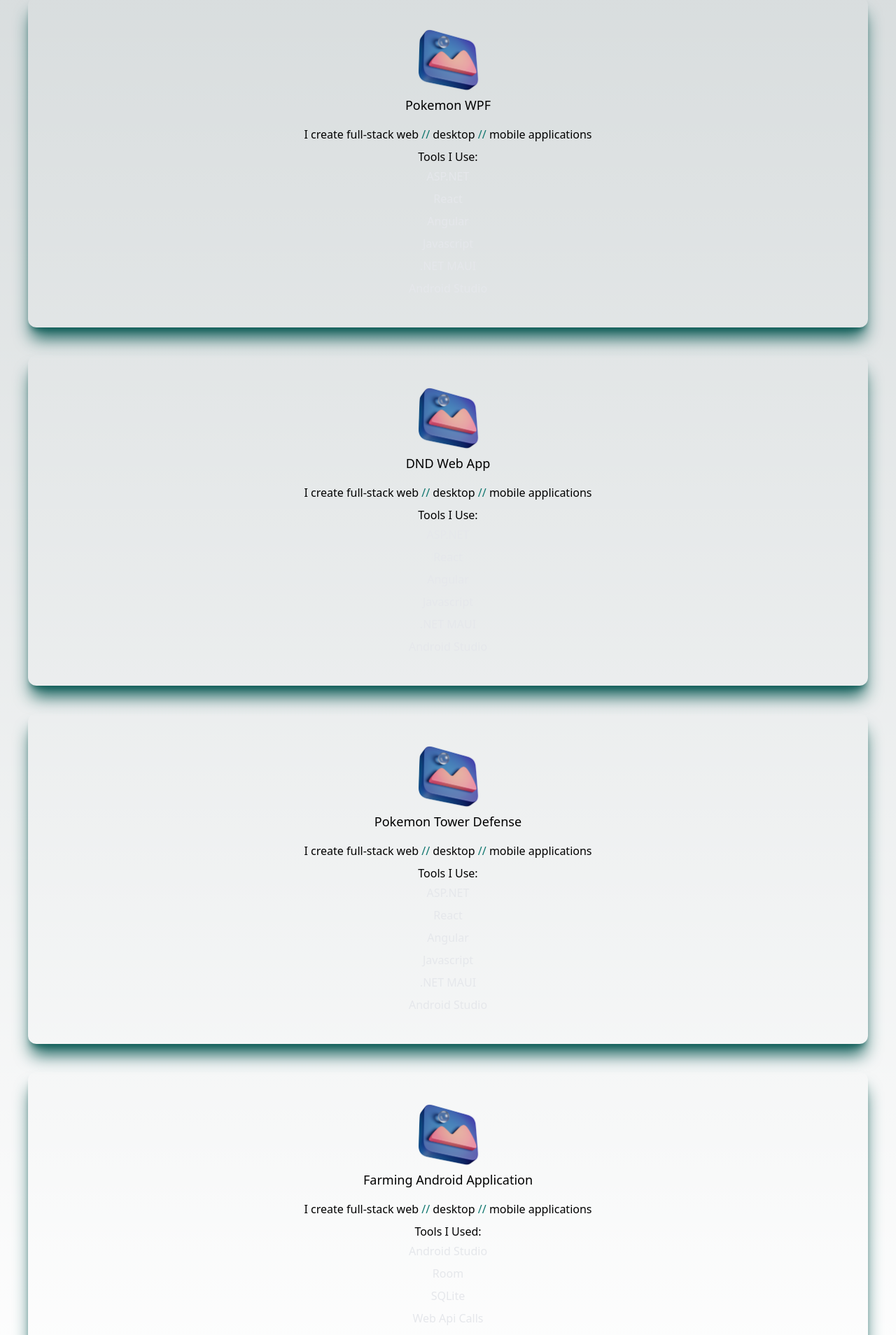
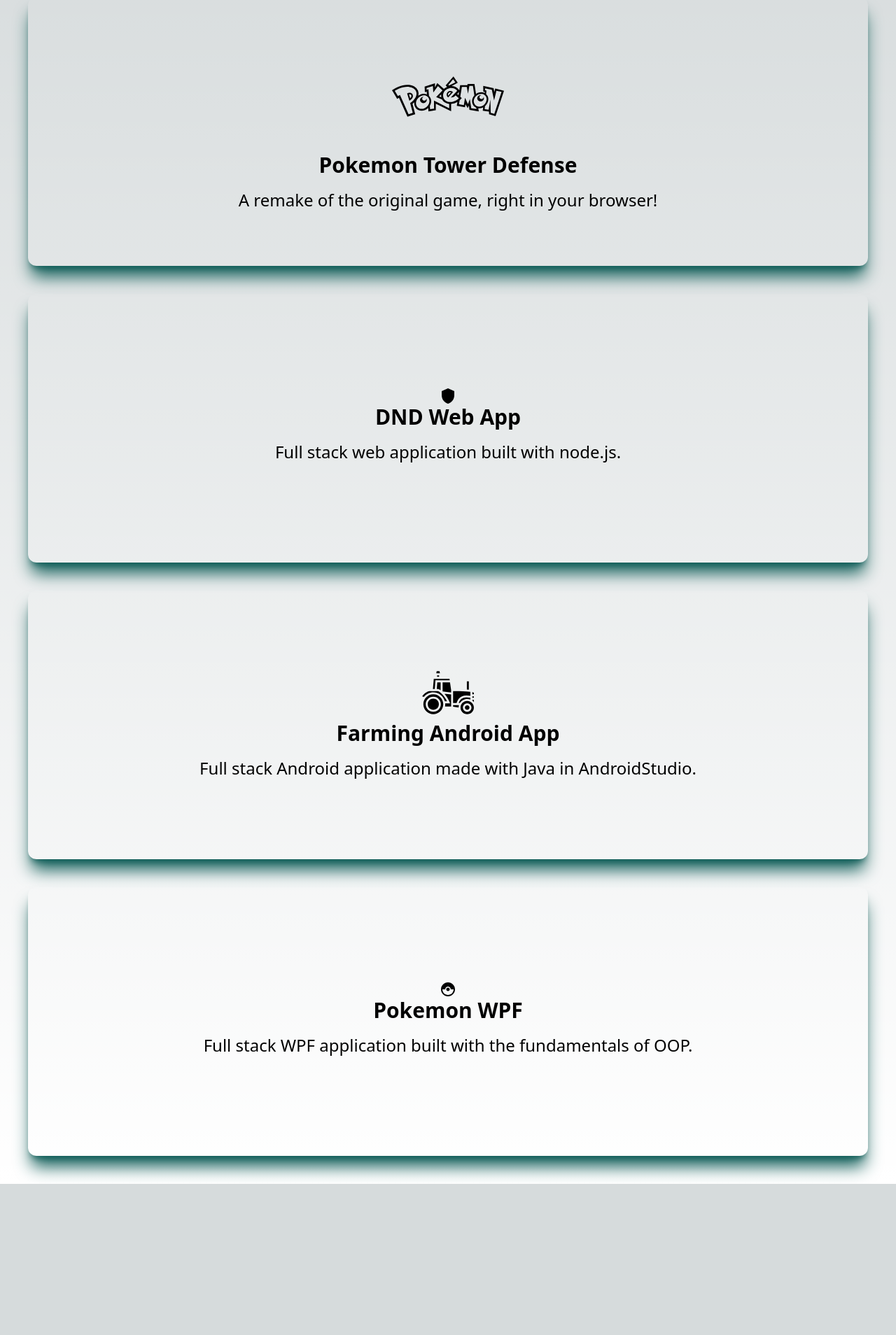
Before and after one commit to SAnderson-96/nextjsReactTailwind, a Next.js app in the folder react-portfolio/: page /projects in a window 1280 px wide. Shown: the part 160-2068 px from the top of the page at 70% size. After the commit the page ends 1852 px from the top, so only its background shows below. Built offline with nearby package versions, Linux system fonts and the light colour scheme.

Commit message:
Added more to projects page

```diff
--- a/react-portfolio/src/pages/projects.jsx
+++ b/react-portfolio/src/pages/projects.jsx
@@ -3,112 +3,73 @@
 import Image from "next/image";
 import design from "../../public/design.png";
 import Link from "next/link";
-import styles from "../styles/Home.module.css";
+import styles from "../styles/projects.module.css";
+import { CatchingPokemon } from "@mui/icons-material";
+import ShieldIcon from '@mui/icons-material/Shield';
+import {SiPokemon} from 'react-icons/si';
+import {GiFarmTractor} from 'react-icons/gi';
 
-export default function Projects(){
-    return(
+export default function Projects() {
+  return (
     <>
       <Head>
         <title>Samuel Anderson Portfolio</title>
-        <meta name="description" content="Generated by create next app" />
-        <meta name="viewport" content="width=device-width, initial-scale=1" />
-        <link rel="icon" href="/favicon.ico" />
+        <meta name='description' content='Generated by create next app' />
+        <meta name='viewport' content='width=device-width, initial-scale=1' />
+        <link rel='icon' href='/favicon.ico' />
       </Head>
-      <main className="px-10">
-          <Navbar/>
+      <main className='px-10'>
+        <Navbar />
         <section>
+
         <div>
-            <div className="text-center shadow-xl shadow-teal-800 p-10 rounded-xl my-10">
-              <Image
-                className="mx-auto"
-                src={design}
-                width={100}
-                height={100}
-              />
-              <h3 className="text-lg font-medium">Pokemon WPF</h3>
-              <p className="pt-4 pb-2">
-                I create full-stack web <span className=" text-teal-700">//</span> desktop{" "}
-                <span className=" text-teal-700">//</span> mobile applications
+            <Link href="/dnd" className={styles.childrenChangeOnHoverTower}>
+            <div className='text-center shadow-xl shadow-teal-800 p-10 rounded-xl my-10 flex items-center justify-center h-96 flex-col'>
+              <SiPokemon className="mx-auto text-3xl w-40 h-40"/>
+              <h3 className='text-3xl font-bold'>Pokemon Tower Defense</h3>
+              <p className='pt-4 pb-4 text-2xl font-medium'>
+                A remake of the original game, right in your browser!
               </p>
-              <h4>Tools I Use:</h4>
-              <p className="text-gray-200 py-1">ASP.NET</p>
-              <p className="text-gray-200 py-1">React</p>
-              <p className="text-gray-200 py-1">Angular</p>
-              <p className="text-gray-200 py-1">Javascript</p>
-              <p className="text-gray-200 py-1">.NET MAUI</p>
-              <p className="text-gray-200 py-1">Android Studio</p>
             </div>
+            </Link>
           </div>
 
           <div>
-            <div className="text-center shadow-xl shadow-teal-800 p-10 rounded-xl my-10">
-              <Image
-                className="mx-auto"
-                src={design}
-                width={100}
-                height={100}
-              />
-              <h3 className="text-lg font-medium">DND Web App</h3>
-              <p className="pt-4 pb-2">
-                I create full-stack web <span className=" text-teal-700">//</span> desktop{" "}
-                <span className=" text-teal-700">//</span> mobile applications
+            <Link href="/dnd" className={styles.childrenChangeOnHoverDnd}>
+            <div className='text-center shadow-xl shadow-teal-800 p-10 rounded-xl my-10 flex items-center justify-center h-96 flex-col'>
+              <ShieldIcon className="mx-auto text-3xl w-20 h-20"/>
+              <h3 className='text-3xl font-bold'>DND Web App</h3>
+              <p className='pt-4 pb-2 text-2xl font-medium'>
+                Full stack web application built with node.js.
               </p>
-              <h4>Tools I Use:</h4>
-              <p className="text-gray-200 py-1">ASP.NET</p>
-              <p className="text-gray-200 py-1">React</p>
-              <p className="text-gray-200 py-1">Angular</p>
-              <p className="text-gray-200 py-1">Javascript</p>
-              <p className="text-gray-200 py-1">.NET MAUI</p>
-              <p className="text-gray-200 py-1">Android Studio</p>
             </div>
+            </Link>
           </div>
 
           <div>
-            <div className="text-center shadow-xl shadow-teal-800 p-10 rounded-xl my-10">
-              <Image
-                className="mx-auto"
-                src={design}
-                width={100}
-                height={100}
-              />
-              <h3 className="text-lg font-medium">Pokemon Tower Defense</h3>
-              <p className="pt-4 pb-2">
-                I create full-stack web <span className=" text-teal-700">//</span> desktop{" "}
-                <span className=" text-teal-700">//</span> mobile applications
+              <Link href="/pokemon-wpf" className={styles.childrenChangeOnHoverFarm}>
+                <div className='text-center shadow-xl shadow-teal-800 p-10 rounded-xl my-10 flex items-center justify-center h-96 flex-col'>
+                    <GiFarmTractor className='mx-auto text-3xl w-20 h-20' />
+                    <h3 className='text-3xl font-bold'>Farming Android App</h3>
+                    <p className='pt-4 pb-2 text-2xl font-medium'>
+                      Full stack Android application made with Java in AndroidStudio.
                     </p>
-              <h4>Tools I Use:</h4>
-              <p className="text-gray-200 py-1">ASP.NET</p>
-              <p className="text-gray-200 py-1">React</p>
-              <p className="text-gray-200 py-1">Angular</p>
-              <p className="text-gray-200 py-1">Javascript</p>
-              <p className="text-gray-200 py-1">.NET MAUI</p>
-              <p className="text-gray-200 py-1">Android Studio</p>
                   </div>
+            </Link>
           </div>
 
           <div>
-            <div className="text-center shadow-xl shadow-teal-800 p-10 rounded-xl my-10">
-              <Image
-                className="mx-auto"
-                src={design}
-                width={100}
-                height={100}
-              />
-              <h3 className="text-lg font-medium">Farming Android Application</h3>
-              <p className="pt-4 pb-2">
-                I create full-stack web <span className=" text-teal-700">//</span> desktop{" "}
-                <span className=" text-teal-700">//</span> mobile applications
+              <Link href="/pokemon-wpf" className={styles.childrenChangeOnHoverPokemon}>
+                <div className='text-center shadow-xl shadow-teal-800 p-10 rounded-xl my-10 flex items-center justify-center h-96 flex-col'>
+                    <CatchingPokemon className='mx-auto text-3xl w-20 h-20' />
+                    <h3 className='text-3xl font-bold'>Pokemon WPF</h3>
+                    <p className='pt-4 pb-2 text-2xl font-medium'>
+                      Full stack WPF application built with the fundamentals of OOP.
                     </p>
-              <h4>Tools I Used:</h4>
-              <p className="text-gray-200 py-1">Android Studio</p>
-              <p className="text-gray-200 py-1">Room</p>
-              <p className="text-gray-200 py-1">SQLite</p>
-              <p className="text-gray-200 py-1">Web Api Calls</p>
-              <Link href="https://square.github.io/picasso/" target="_blank"><p className="text-gray-200 py-1">Picasso</p>
+                  </div>
             </Link>
-              <p className="text-gray-200 py-1">Android Studio</p>
           </div>
-          </div>
+
         </section>
       </main>
     </>
--- /dev/null
+++ b/react-portfolio/src/styles/projects.module.css
@@ -0,0 +1,16 @@
+.childrenChangeOnHoverPokemon:hover > *{
+    color: #F44336;
+    transition: 0.4s;
+}
+.childrenChangeOnHoverDnd:hover > *{
+    color: #90A4AE;
+    transition: 0.4s;
+}
+.childrenChangeOnHoverTower:hover > *{
+    color: #F44336;
+    transition: 0.4s;
+}
+.childrenChangeOnHoverFarm:hover > *{
+    color: #388E3C;
+    transition: 0.4s;
+}
```
Also changed, not shown: react-portfolio/src/pages/index.js (renamed from react-portfolio/src/pages/index.jsx). Lines whose indentation alone changed are shown as unchanged.
